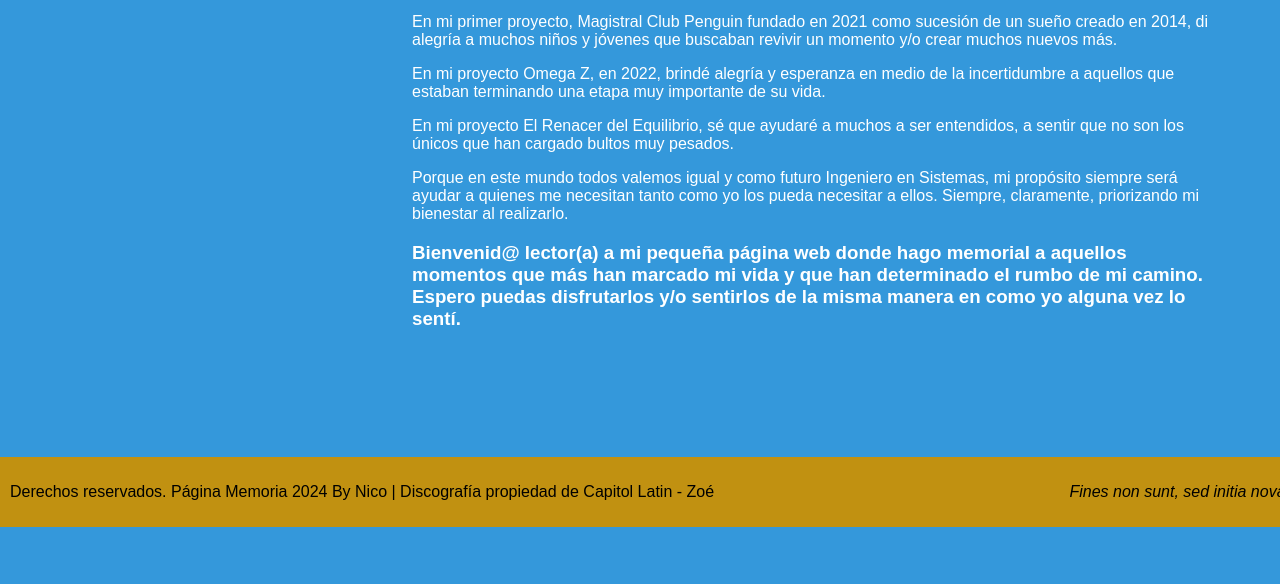
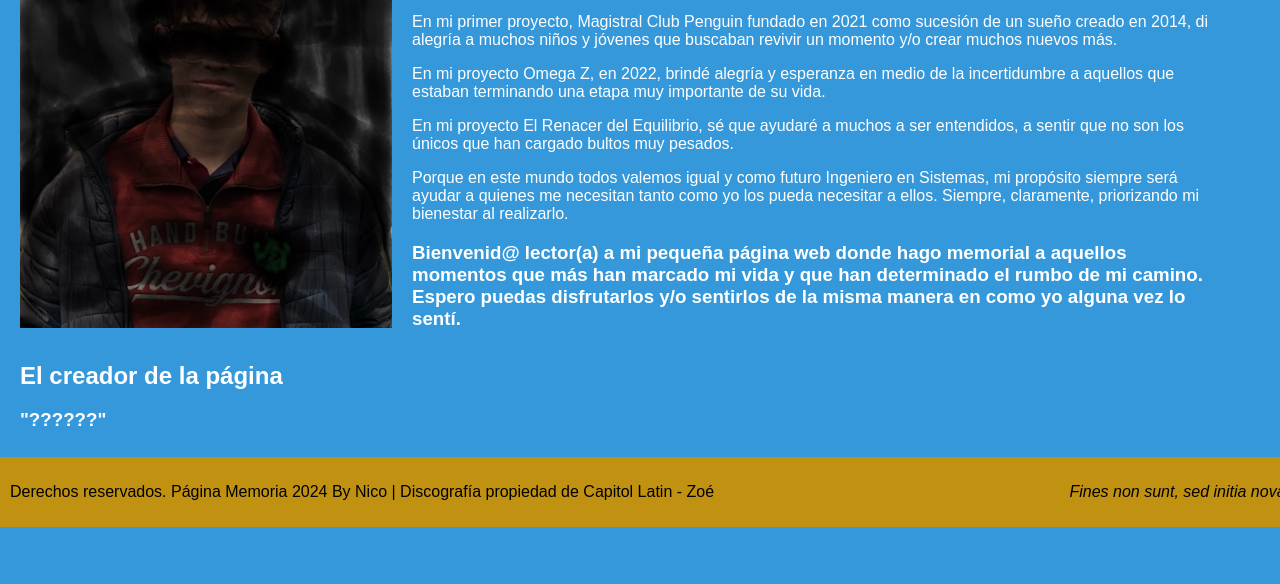
Before and after one commit to iamnicocr/iamnicocr.github.io, a plain HTML site: page about.html in a window 1280 px wide. Shown: the part 273-857 px from the top of the page. Drawn offline with Linux system fonts and the light colour scheme.

Commit message:
format error

```diff
--- a/about.html
+++ b/about.html
@@ -90,7 +90,7 @@
 
     <div class="main">
         <div class="image-gallery">
-            <img src="NOTcreator.JPEG" alt="Imagen 1">
+            <img src="NOTcreator.jpg" alt="Imagen 1">
             <h2>El creador de la página</h2>
             <h3>"??????"</h3>
         </div>
```
